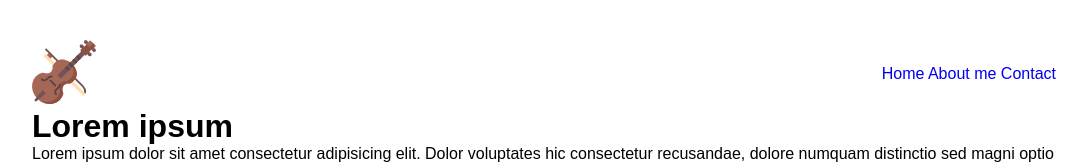
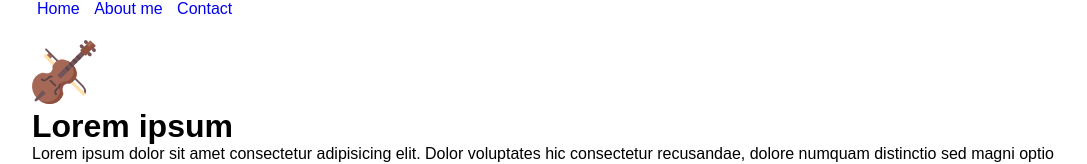
Before and after one commit to randymz10/fcc_landing_page, a plain HTML site: page index.html in a window 1280 px wide. Shown: the top 164 px of the page, without its empty margins (96-1183 px from the left). Drawn offline with Linux system fonts and the light colour scheme.

Commit message:
Adicionado lagunas cosas

```diff
--- a/style.css
+++ b/style.css
@@ -19,3 +19,13 @@
     align-items: center;
     justify-content: space-between;
 }
+
+#header nav{
+    position: fixed;
+    top: 0;
+}
+
+#nav-bar a{
+    padding: 5px;
+    border-right: 1px black;
+}
```
Also changed, not shown: index.html (+14 -4 lines).
